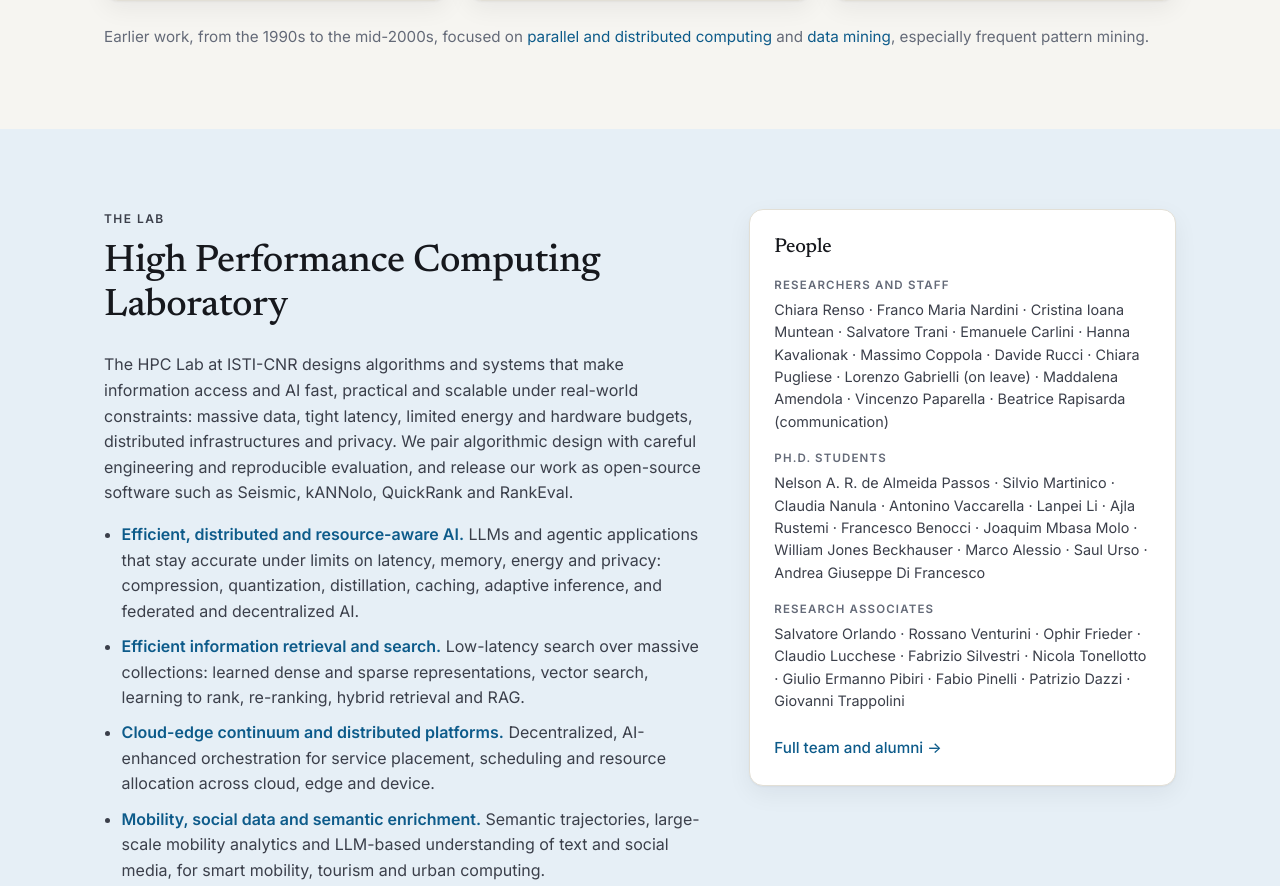
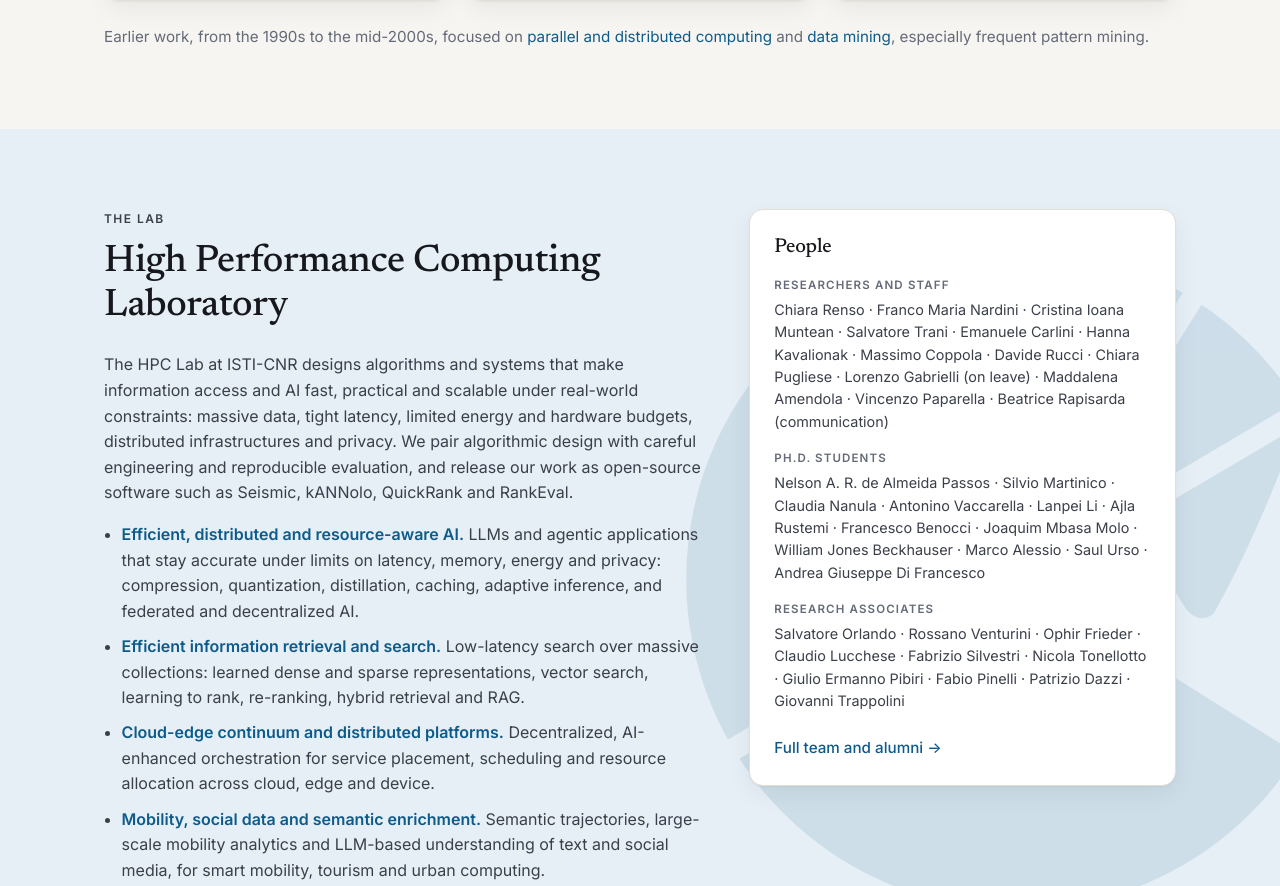
Before and after one commit to raffaeleperego/raffaeleperego.github.io, a plain HTML site: page index.html in a window 1280 px wide. Shown: the part 1425-2311 px from the top of the page. Drawn offline with Linux system fonts and the light colour scheme.

Commit message:
Lab: HPC Lab mark as a faint watermark, as on hpc.isti.cnr.it
Co-Authored-By: Claude Opus 5.5 <noreply@anthropic.com>

```diff
--- a/assets/css/style.css
+++ b/assets/css/style.css
@@ -96,6 +96,15 @@ p { margin: 0 0 1rem; }
 #research { --band: var(--band-research); }
 #lab { --band: var(--band-lab); }
 #publications { --band: var(--band-pubs); }
+/* the HPC Lab mark as a faint watermark, as on hpc.isti.cnr.it */
+#lab::after {
+  content: ""; position: absolute; z-index: -1; pointer-events: none;
+  right: -14%; top: 50%; width: min(680px, 58vw); aspect-ratio: 1; transform: translateY(-50%);
+  background: var(--accent); opacity: .11;
+  -webkit-mask: url("../img/hpc-mark.svg") center / contain no-repeat;
+          mask: url("../img/hpc-mark.svg") center / contain no-repeat;
+}
+@media (max-width: 900px) { #lab::after { top: 24px; right: -20%; width: 80vw; transform: none; opacity: .08; } }
 #awards { --band: var(--band-awards); }
 #contact, .footer {
   --band: var(--band-contact);
--- a/index.html
+++ b/index.html
@@ -40,7 +40,7 @@
 <link rel="preconnect" href="https://fonts.googleapis.com">
 <link rel="preconnect" href="https://fonts.gstatic.com" crossorigin>
 <link href="https://fonts.googleapis.com/css2?family=Inter:wght@400;500;600;700&family=Newsreader:opsz,wght@6..72,400;6..72,500;6..72,600&display=swap" rel="stylesheet">
-<link rel="stylesheet" href="assets/css/style.css?v=5e863a24c8">
+<link rel="stylesheet" href="assets/css/style.css?v=d7d59a3c6e">
 </head>
 <body>
 
```
Also changed, not shown: assets/img/hpc-mark.svg (added).
